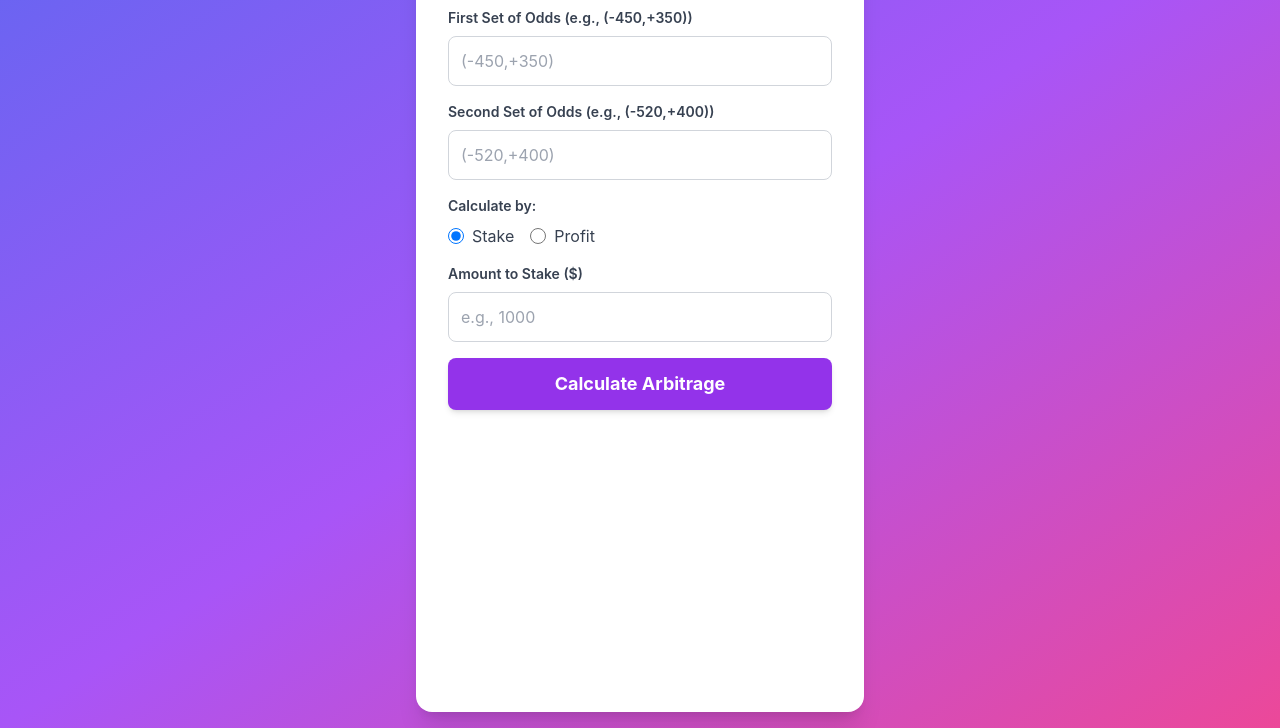
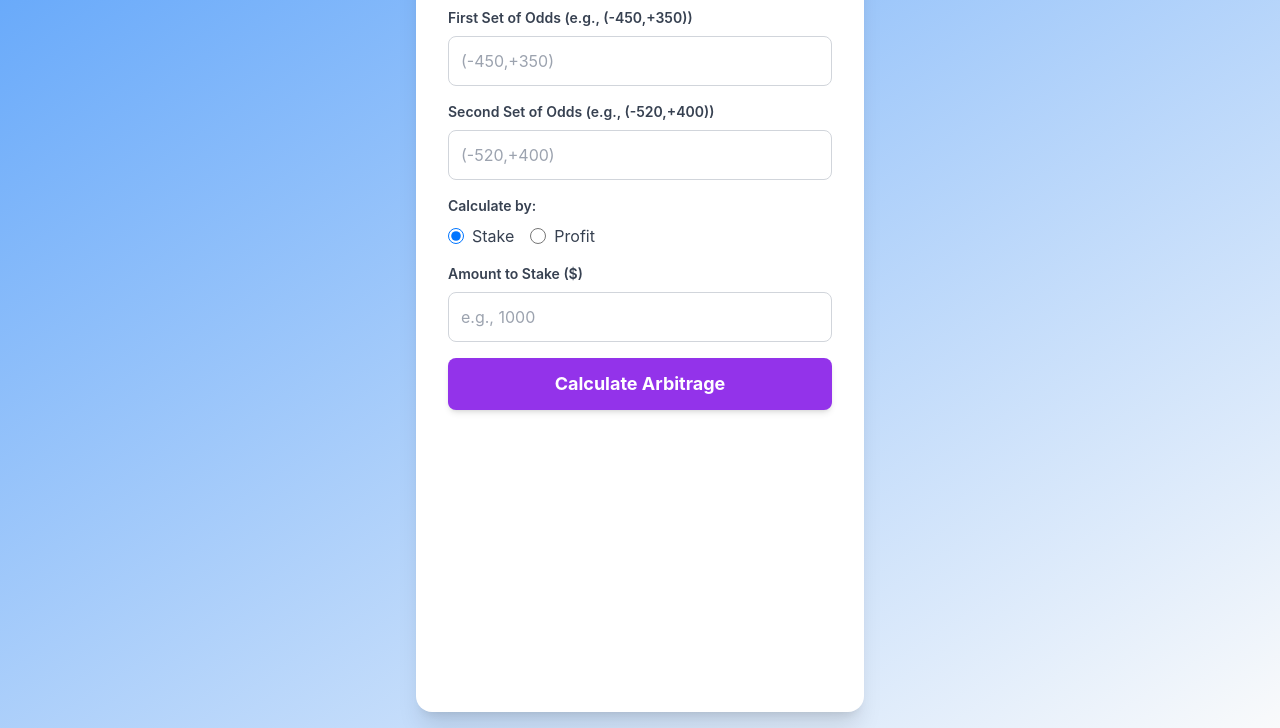
Before and after one commit to jtwombly3/arbitrage_calculator, a plain HTML site: page index.html in a window 1280 px wide. Shown: the part 104-832 px from the top of the page. Drawn offline with nearby package versions, Linux system fonts and the light colour scheme.

Commit message:
Update index.html

```diff
--- a/index.html
+++ b/index.html
@@ -17,7 +17,7 @@
         }
     </style>
 </head>
-<body class="bg-gradient-to-br from-indigo-500 via-purple-500 to-pink-500 flex items-center justify-center p-4 antialiased">
+<body class="bg-gradient-to-br from-blue-400 to-gray-50 flex items-center justify-center p-4 antialiased">
     <div id="app-container" class="bg-white p-8 rounded-2xl shadow-xl max-w-md w-full border-t-4 border-purple-600">
         <h1 class="text-3xl font-bold text-gray-800 text-center mb-6">Arbitrage Calculator</h1>
 
```
